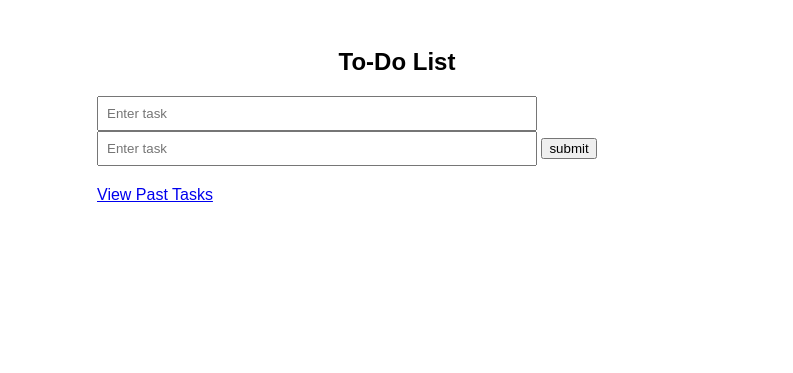
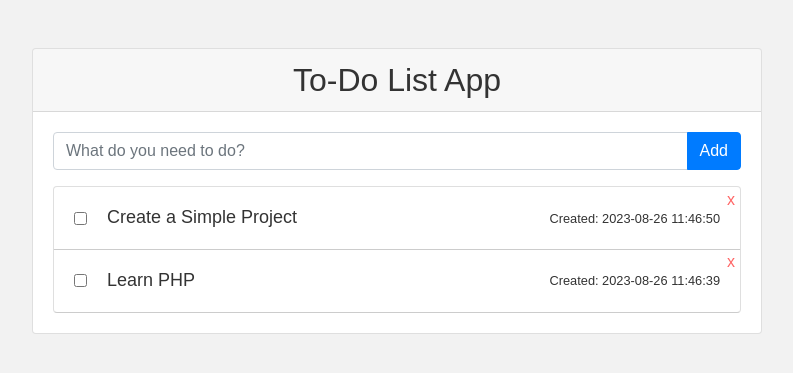
Before and after one commit to nabilaChehla/ToDoList, a PHP site: page / in a window 1280 px wide. Shown: the top 373 px of the page, without its empty margins (243-1036 px from the left). Run offline with PHP 8.4, Linux system fonts and the light colour scheme; data comes from the database, SQL or seed files in the repository; both versions use the stored data as it was after the commit; some libraries are stand-ins or nearby versions.

Commit message:
✨ To do list done

```diff
--- /dev/null
+++ b/conn/conn.php
@@ -0,0 +1,12 @@
+<?php
+
+$sName = "localhost";
+$uName = "root";
+$pass = "";
+$db_name = "task_db";
+
+$conn = new mysqli($sName, $uName, $pass, $db_name);
+
+if ($conn->connect_error) {
+    die("Connection failed: " . $conn->connect_error);
+}
--- /dev/null
+++ b/css/style.css
@@ -0,0 +1,89 @@
+body, h1, h2, h3, p, ul, li {
+    margin: 0;
+    padding: 0;
+  }
+
+  /* Basic styling */
+  body {
+    font-family: Arial, sans-serif;
+    background-color: #f2f2f2;
+    color: #333;
+  }
+
+  .main-section {
+    max-width: 800px;
+    margin: 0 auto;
+    padding: 20px;
+    background-color: #fff;
+    box-shadow: 0px 0px 10px rgba(0, 0, 0, 0.1);
+  }
+
+  .add-section {
+    margin-bottom: 20px;
+  }
+
+  .add-section input[type="text"] {
+    width: 100%;
+    padding: 10px;
+    border: 1px solid #ccc;
+    border-radius: 4px;
+    font-size: 16px;
+    outline: none;
+  }
+
+  .add-section button {
+    padding: 10px 20px;
+    background-color: #333;
+    color: #fff;
+    border: none;
+    border-radius: 4px;
+    font-size: 16px;
+    cursor: pointer;
+  }
+
+  .add-section button span {
+    font-size: 20px;
+  }
+
+  .show-todo-section {
+    border-top: 1px solid #ccc;
+    padding-top: 20px;
+  }
+
+  .list-group-item {
+    position: relative;
+    padding: 20px;
+    border-bottom: 1px solid #ccc;
+    display: flex;
+    align-items: center;
+  }
+
+  .list-group-item h2 {
+    flex-grow: 1;
+    margin-left: 10px;
+    font-size: 18px;
+  }
+
+  .list-group-item h2.checked {
+    text-decoration: line-through;
+    color: #999;
+  }
+
+  .check-box {
+    margin-right: 10px;
+  }
+
+  .remove-to-do {
+    position: absolute;
+    right: 5px;
+    top: 20%;
+    transform: translateY(-50%);
+    cursor: pointer;
+    color: #ff6666;
+  }
+
+  .empty {
+    text-align: center;
+    color: #999;
+    padding: 40px;
+  }
--- a/index.php
+++ b/index.php
@@ -1,23 +1,85 @@
+<?php
+require 'conn/conn.php';
+
+$todos = $conn->query("SELECT * FROM todos ORDER BY id DESC");
+
+?>
+
 <!DOCTYPE html>
 <html lang="en">
 <head>
     <meta charset="UTF-8">
     <meta name="viewport" content="width=device-width, initial-scale=1.0">
     <title>To-Do List</title>
-    <link rel="stylesheet" href="style.css">
+    <link rel="stylesheet" href="https://maxcdn.bootstrapcdn.com/bootstrap/4.5.2/css/bootstrap.min.css">
+    <link rel="stylesheet" href="css/style.css">
 </head>
 <body>
-    <div class="container">
-        <h2>To-Do List</h2>
-        <form id="taskForm" action="task.php" method="post">
-            <input type="text" id="taskInput" placeholder="Enter task" name="task_name">
-            <input type="text" id="taskInput" placeholder="Enter task" name="task_description">
+    <div class="container mt-5">
+        <div class="row justify-content-center">
+            <div class="col-md-8">
+                <div class="card">
+                    <div class="card-header text-center">
+                        <h2>To-Do List App</h2>
+                    </div>
+                    <div class="card-body">
+                        <form action="endpoint/add.php" method="POST" autocomplete="off">
+                            <div class="input-group mb-3">
+                                <input type="text" name="title" class="form-control <?= isset($_GET['mess']) && $_GET['mess'] == 'error' ? 'is-invalid' : '' ?>" placeholder="<?= isset($_GET['mess']) && $_GET['mess'] == 'error' ? 'You must do something! Be Productive!' : 'What do you need to do?' ?>">
+                                <div class="input-group-append">
+                                    <button type="submit" class="btn btn-primary">Add</button>
+                                </div>
+                            </div>
+                        </form>
 
-            <input type="submit" value="submit">
-        </form>
-        <ul id="taskList"></ul>
-        <a href="get_tasks.php">View Past Tasks</a>
+                        <?php if ($todos->num_rows <= 0) { ?>
+                            <div class="alert alert-secondary text-center" role="alert">
+                               <h3 class="text-center">No Task for Today!</h3>
+                            </div>
+                        <?php } ?>
+
+                        <div class="list-group">
+                            <?php while ($todo = $todos->fetch_assoc()) { ?>
+                                <div class="list-group-item">
+                                <span id="<?php echo $todo['id']; ?>" class="remove-to-do">x</span>
+                                <input type="checkbox" class="check-box" data-todo-id="<?php echo $todo['id']; ?>" <?php echo $todo['checked'] ? 'checked' : ''; ?>>
+                                <h2 <?php echo $todo['checked'] ? 'class="checked"' : ''; ?>><?php echo $todo['title']; ?></h2>
+                                <small class="date-finished">Created: <?php echo $todo['date_time']; ?></small>
+                                </div>
+                            <?php } ?>
+                        </div>
+                    </div>
+                </div>
+            </div>
+        </div>
     </div>
-    <script src="script.js"></script>
+
+    <script src="https://cdnjs.cloudflare.com/ajax/libs/jquery/3.2.1/jquery.min.js"></script>
+    <script src="https://maxcdn.bootstrapcdn.com/bootstrap/4.5.2/js/bootstrap.min.js"></script>
+    <script>
+        $(document).ready(function(){
+            $('.remove-to-do').click(function(){
+                const id = $(this).attr('id');
+                const parent = $(this).parent();
+
+                $.post("endpoint/delete.php", { id: id }, function(data){
+                    if (data) {
+                        parent.hide(600);
+                    }
+                });
+            });
+
+            $(".check-box").click(function(){
+                const id = $(this).attr('data-todo-id');
+                const h2 = $(this).next();
+
+                $.post('endpoint/done.php', { id: id }, function(data){
+                    if (data !== 'error') {
+                        h2.toggleClass('checked', data === '0');
+                    }
+                });
+            });
+        });
+    </script>
 </body>
 </html>
--- a/script.js
+++ /dev/null
@@ -1,24 +0,0 @@
-document.addEventListener('DOMContentLoaded', function() {
-    const taskForm = document.getElementById('taskForm');
-    const taskInput = document.getElementById('taskInput');
-    const taskList = document.getElementById('taskList');
-
-    taskForm.addEventListener('submit', function(event) {
-        event.preventDefault();
-        const taskDescription = taskInput.value.trim();
-        if (taskDescription !== '') {
-            addTask(taskDescription);
-            taskInput.value = '';
-        }
-    });
-
-    function addTask(description) {
-        const listItem = document.createElement('li');
-        listItem.className = 'taskItem';
-        listItem.innerHTML = `
-            <input type="checkbox">
-            <span>${description}</span>
-        `;
-        taskList.appendChild(listItem);
-    }
-});
--- a/style.css
+++ /dev/null
@@ -1,46 +0,0 @@
-body {
-    font-family: Arial, sans-serif;
-}
-
-.container {
-    max-width: 600px;
-    margin: 0 auto;
-    padding: 20px;
-}
-
-h2 {
-    text-align: center;
-}
-
-form {
-    margin-bottom: 20px;
-}
-
-input[type="text"] {
-    width: 70%;
-    padding: 8px;
-}
-
-button {
-    padding: 8px 15px;
-    background-color: #4CAF50;
-    color: white;
-    border: none;
-    cursor: pointer;
-}
-
-button:hover {
-    background-color: #45a049;
-}
-
-ul {
-    list-style-type: none;
-}
-
-.taskItem {
-    margin-bottom: 10px;
-}
-
-.taskItem input[type="checkbox"] {
-    margin-right: 10px;
-}
```
Also changed, not shown: config.php (deleted, +0 -41 lines), endpoint/add.php (added, +28 -0 lines), endpoint/delete.php (added, +28 -0 lines), endpoint/done.php (added, +45 -0 lines), get_tasks.php (deleted, +0 -31 lines), task.php (deleted, +0 -23 lines), to_do_list.sql (added, +68 -0 lines).
